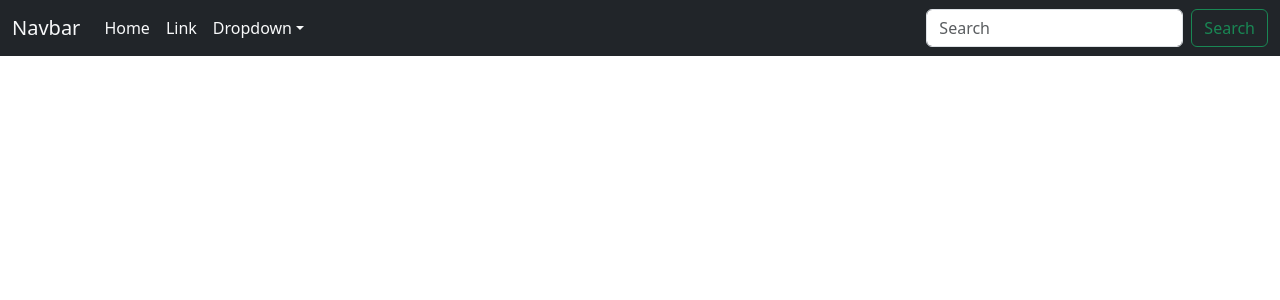
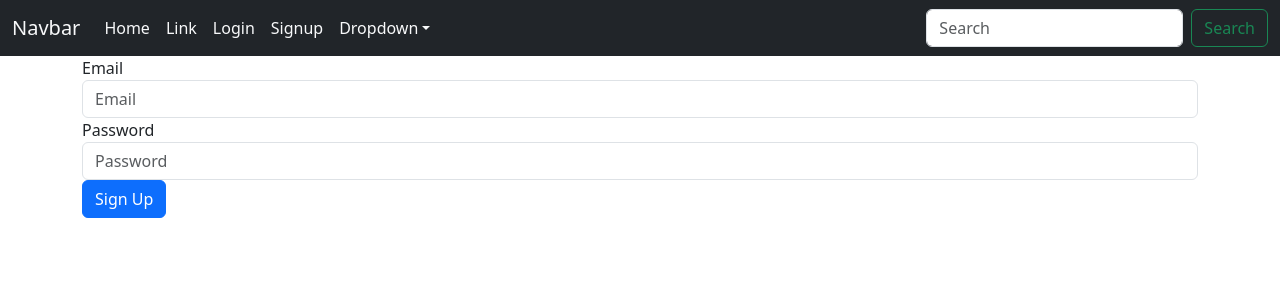
Before and after one commit to Ramudgar/techlearnRepository, a React (Create React App) app in the folder ecommerceApp/ecommerceapp/: page /register in a window 1280 px wide. Shown: the top 300 px of the page. Built offline with nearby package versions, Linux system fonts and the light colour scheme.

Commit message:
file changes

```diff
--- a/ecommerceApp/ecommerceapp/package.json
+++ b/ecommerceApp/ecommerceapp/package.json
@@ -6,6 +6,7 @@
     "@testing-library/jest-dom": "^5.17.0",
     "@testing-library/react": "^13.4.0",
     "@testing-library/user-event": "^13.5.0",
+    "axios": "^1.4.0",
     "bootstrap": "^5.3.0",
     "react": "^18.2.0",
     "react-bootstrap": "^2.8.0",
--- a/ecommerceApp/ecommerceapp/src/App.js
+++ b/ecommerceApp/ecommerceapp/src/App.js
@@ -3,6 +3,8 @@ import "./App.css";
 import NavbarComponent from "./Components/user_frontend/navbar";
 import Homepage from "./Components/user_frontend/homepage";
 import Link from "./Components/user_frontend/link";
+import Register from "./Components/user_frontend/register";
+import Login from "./Components/user_frontend/login";
 function App() {
   return (
     <Router>
@@ -11,8 +13,9 @@ function App() {
       <Routes>
         <Route path="/" element={<Homepage />} />
         <Route path="/link" element={<Link />} />
+        <Route path="/register" element={<Register />} />
+        <Route path="/login" element={<Login />} />
       </Routes>
-
     </Router>
   );
 }
--- /dev/null
+++ b/ecommerceApp/ecommerceapp/src/Components/user_frontend/login.js
@@ -0,0 +1,36 @@
+import React from "react";
+
+function Login() {
+  return (
+    <>
+      <div className="container">
+        <form>
+          <div className="form-group">
+            <label htmlFor="inputEmail">Username</label>
+            <input
+              type="text"
+              className="form-control"
+              id="inputEmail"
+              placeholder="Username"
+            />
+          </div>
+          <div className="form-group">
+            <label htmlFor="inputPassword">Password</label>
+            <input
+              type="password"
+              className="form-control"
+              id="inputPassword"
+              placeholder="Password"
+            />
+          </div>
+
+          <button type="submit" className="btn btn-primary">
+            Sign in
+          </button>
+        </form>
+      </div>
+    </>
+  );
+}
+
+export default Login;
--- a/ecommerceApp/ecommerceapp/src/Components/user_frontend/navbar.js
+++ b/ecommerceApp/ecommerceapp/src/Components/user_frontend/navbar.js
@@ -34,6 +34,16 @@ function NavbarComponent() {
               <li className="nav-item">
                 <Link className="nav-link text-light" to="link">
                   Link
+                </Link>
+              </li>
+              <li className="nav-item">
+                <Link className="nav-link text-light" to="/login">
+                  Login
+                </Link>
+              </li>
+              <li className="nav-item">
+                <Link className="nav-link text-light" to="/register">
+                  Signup
                 </Link>
               </li>
               <li className="nav-item dropdown text-light">
--- /dev/null
+++ b/ecommerceApp/ecommerceapp/src/Components/user_frontend/register.js
@@ -0,0 +1,89 @@
+import axios from "axios";
+import { useState } from "react";
+
+function Register() {
+  const [email, setEmail] = useState("");
+  // const [username, setUsername] = useState("");
+  const [password, setPassword] = useState("");
+
+  const handleSubmit = (e) => {
+    e.preventDefault();
+
+    const data = {
+      email: email,
+      // username: username,
+      password: password,
+    };
+    axios
+      .post("http://localhost:3000/user/register", data)
+      .then((response) => {
+        console.log(response.data);
+        alert(`success: ${response.data.msg}`);
+
+        // Clear the form
+        setEmail("");
+        // setUsername("");
+        setPassword("");
+      })
+      .catch((err) => {
+        if (err.response) {
+          // The request was made and the server responded with a status code
+          // Extract the error message from the response data
+          const errorMessage = err.response.data[0];
+          alert(`Error: ${errorMessage}`);
+        } else {
+          // Error occurred before the request was made or no response was received
+          alert("Sorry, something went wrong");
+          console.log(err);
+        }
+      });
+  };
+  return (
+    <>
+      <div className="container">
+        <form>
+          <div className="form-group">
+            <label htmlFor="inputEmail">Email</label>
+            <input
+              type="email"
+              className="form-control"
+              id="inputEmail"
+              placeholder="Email"
+              onChange={(e) => setEmail(e.target.value)}
+            />
+          </div>
+          {/* <div className="form-group">
+            <label htmlFor="inputText">Username</label>
+            <input
+              type="text"
+              className="form-control"
+              id="inputText"
+              placeholder="Username"
+              onChange={(e) => setUsername(e.target.value)}
+            />
+          </div> */}
+          <div className="form-group">
+            <label htmlFor="inputPassword">Password</label>
+            <input
+              type="password"
+              className="form-control"
+              id="inputPassword"
+              placeholder="Password"
+              onChange={(e) => setPassword(e.target.value)}
+            />
+          </div>
+
+          <button
+            type="submit"
+            className="btn btn-primary"
+            onClick={handleSubmit}
+          >
+            Sign Up
+          </button>
+        </form>
+      </div>
+    </>
+  );
+}
+
+export default Register;
```
Also changed, not shown: 1 other file (tests, documents, lock files or other folders).
